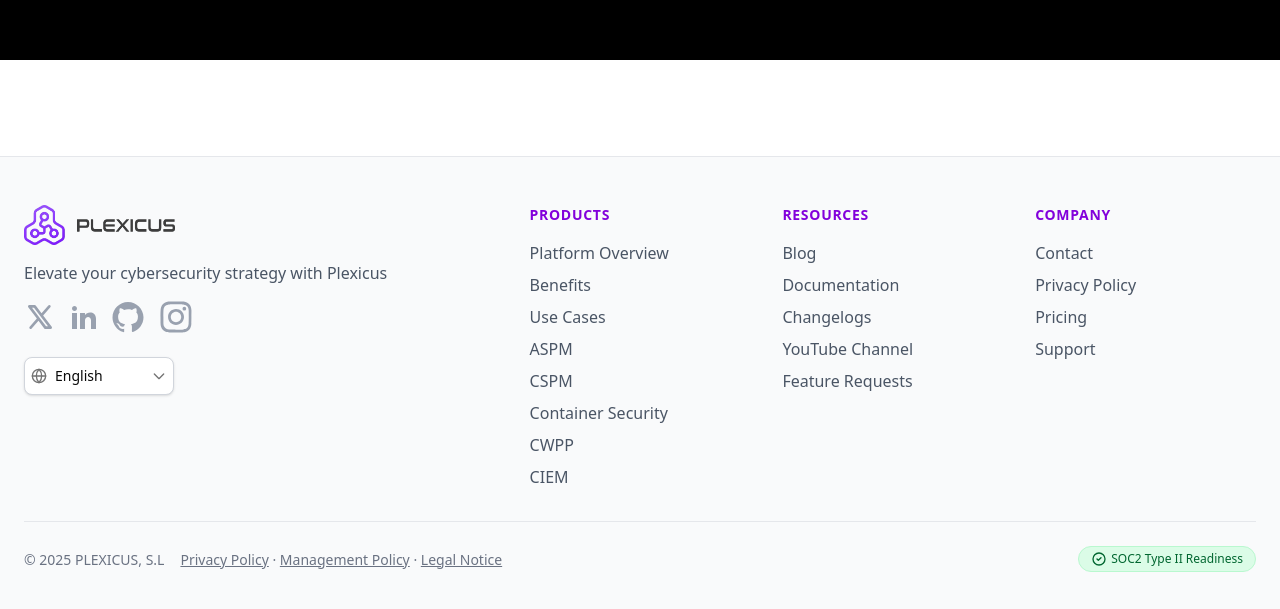
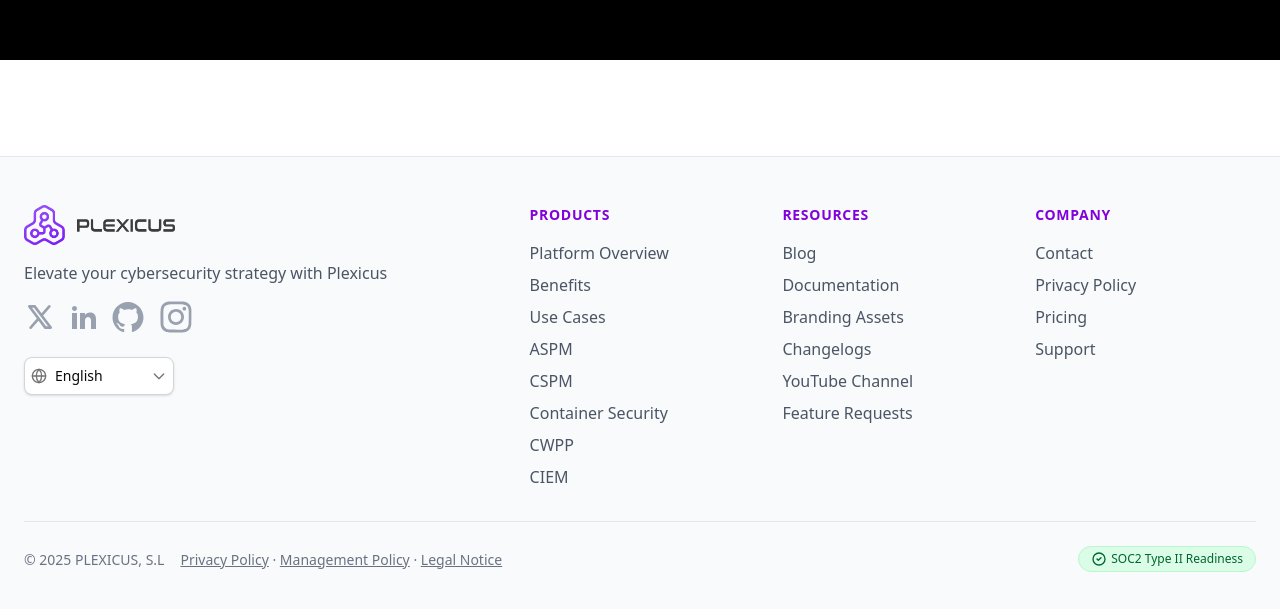
Before and after one commit to prasetya12/shared-ui, a React (Vite) app: page / in a window 1280 px wide. Shown: the part 740-1349 px from the top of the page. Built offline with nearby package versions, Linux system fonts and the light colour scheme.

Commit message:
feat:add link branding assets

```diff
--- a/src/components/Footer.tsx
+++ b/src/components/Footer.tsx
@@ -9,11 +9,12 @@ import { API_URL_WEB, API_URL_BLOG } from '../contants/SiteUrl';
 interface FooterProps {
   lang: string,
   fullSiteUrl?: string,
-  fullBlogUrl?: string
+  fullBlogUrl?: string,
+  showLanguageSelector?: boolean
 }
 
 
-export function FooterPlexicus({ lang: currentLang, fullSiteUrl = 'http://localhost:8000', fullBlogUrl = 'http://localhost:9000' }: FooterProps) {
+export function FooterPlexicus({ lang: currentLang, fullSiteUrl = 'http://localhost:8000', fullBlogUrl = 'http://localhost:9000', showLanguageSelector = true }: FooterProps) {
   const [lang, setLang] = useState("/");
   const { t, i18n } = useTranslation();
   useEffect(() => {
@@ -31,7 +32,7 @@ export function FooterPlexicus({ lang: currentLang, fullSiteUrl = 'http://localh
     {
       alt: t('footer.social_media.twitter'),
       link: "https://x.com/plexicus_ai/",
-      icon: <svg xmlns="http://www.w3.org/2000/svg" width="32" height="32" viewBox="0 0 24 24"><g fill="none" fill-rule="evenodd"><path d="m12.594 23.258l-.012.002l-.071.035l-.02.004l-.014-.004l-.071-.036q-.016-.004-.024.006l-.004.01l-.017.428l.005.02l.01.013l.104.074l.015.004l.012-.004l.104-.074l.012-.016l.004-.017l-.017-.427q-.004-.016-.016-.018m.264-.113l-.014.002l-.184.093l-.01.01l-.003.011l.018.43l.005.012l.008.008l.201.092q.019.005.029-.008l.004-.014l-.034-.614q-.005-.019-.02-.022m-.715.002a.02.02 0 0 0-.027.006l-.006.014l-.034.614q.001.018.017.024l.015-.002l.201-.093l.01-.008l.003-.011l.018-.43l-.003-.012l-.01-.01z"/><path fill="currentColor" d="M19.753 4.659a1 1 0 0 0-1.506-1.317l-5.11 5.84L8.8 3.4A1 1 0 0 0 8 3H4a1 1 0 0 0-.8 1.6l6.437 8.582l-5.39 6.16a1 1 0 0 0 1.506 1.317l5.11-5.841L15.2 20.6a1 1 0 0 0 .8.4h4a1 1 0 0 0 .8-1.6l-6.437-8.582l5.39-6.16ZM16.5 19L6 5h1.5L18 19z"/></g></svg>
+      icon: <svg xmlns="http://www.w3.org/2000/svg" width="32" height="32" viewBox="0 0 24 24"><g fill="none" fill-rule="evenodd"><path d="m12.594 23.258l-.012.002l-.071.035l-.02.004l-.014-.004l-.071-.036q-.016-.004-.024.006l-.004.01l-.017.428l.005.02l.01.013l.104.074l.015.004l.012-.004l.104-.074l.012-.016l.004-.017l-.017-.427q-.004-.016-.016-.018m.264-.113l-.014.002l-.184.093l-.01.01l-.003.011l.018.43l.005.012l.008.008l.201.092q.019.005.029-.008l.004-.014l-.034-.614q-.005-.019-.02-.022m-.715.002a.02.02 0 0 0-.027.006l-.006.014l-.034.614q.001.018.017.024l.015-.002l.201-.093l.01-.008l.003-.011l.018-.43l-.003-.012l-.01-.01z" /><path fill="currentColor" d="M19.753 4.659a1 1 0 0 0-1.506-1.317l-5.11 5.84L8.8 3.4A1 1 0 0 0 8 3H4a1 1 0 0 0-.8 1.6l6.437 8.582l-5.39 6.16a1 1 0 0 0 1.506 1.317l5.11-5.841L15.2 20.6a1 1 0 0 0 .8.4h4a1 1 0 0 0 .8-1.6l-6.437-8.582l5.39-6.16ZM16.5 19L6 5h1.5L18 19z" /></g></svg>
     },
     {
       alt: t('footer.social_media.linkedin'),
@@ -47,12 +48,12 @@ export function FooterPlexicus({ lang: currentLang, fullSiteUrl = 'http://localh
     {
       alt: t('footer.social_media.github'),
       link: "https://github.com/apps/plexicus",
-      icon: <svg xmlns="http://www.w3.org/2000/svg" width="32" height="32" viewBox="0 0 64 64"><path fill="currentColor" d="M32 1.8c-17 0-31 13.8-31 31C1 46.4 9.9 58 22.3 62.2c1.6.3 2.1-.7 2.1-1.4s0-2.7-.1-5.4c-8.6 2-10.4-4.2-10.4-4.2c-1.4-3.5-3.5-4.5-3.5-4.5c-2.8-2 .1-2 .1-2c3.1.1 4.8 3.2 4.8 3.2c2.7 4.8 7.3 3.4 9 2.5c.3-2 1.1-3.4 2-4.2c-6.8-.7-14.1-3.4-14.1-15.2c0-3.4 1.3-6.1 3.2-8.2c-.3-.7-1.4-3.9.3-8.2c0 0 2.7-.8 8.6 3.2c2.5-.7 5.1-1.1 7.8-1.1s5.4.3 7.8 1.1c5.9-3.9 8.5-3.2 8.5-3.2c1.7 4.2.7 7.5.3 8.2c2 2.1 3.2 4.9 3.2 8.2c0 11.8-7.3 14.5-14.1 15.2c1.1 1 2.1 3 2.1 5.8c0 4.2-.1 7.5-.1 8.5c0 .8.6 1.7 2.1 1.4C54.1 57.8 63 46.3 63 32.6c-.1-17-14-30.8-31-30.8"/></svg>
+      icon: <svg xmlns="http://www.w3.org/2000/svg" width="32" height="32" viewBox="0 0 64 64"><path fill="currentColor" d="M32 1.8c-17 0-31 13.8-31 31C1 46.4 9.9 58 22.3 62.2c1.6.3 2.1-.7 2.1-1.4s0-2.7-.1-5.4c-8.6 2-10.4-4.2-10.4-4.2c-1.4-3.5-3.5-4.5-3.5-4.5c-2.8-2 .1-2 .1-2c3.1.1 4.8 3.2 4.8 3.2c2.7 4.8 7.3 3.4 9 2.5c.3-2 1.1-3.4 2-4.2c-6.8-.7-14.1-3.4-14.1-15.2c0-3.4 1.3-6.1 3.2-8.2c-.3-.7-1.4-3.9.3-8.2c0 0 2.7-.8 8.6 3.2c2.5-.7 5.1-1.1 7.8-1.1s5.4.3 7.8 1.1c5.9-3.9 8.5-3.2 8.5-3.2c1.7 4.2.7 7.5.3 8.2c2 2.1 3.2 4.9 3.2 8.2c0 11.8-7.3 14.5-14.1 15.2c1.1 1 2.1 3 2.1 5.8c0 4.2-.1 7.5-.1 8.5c0 .8.6 1.7 2.1 1.4C54.1 57.8 63 46.3 63 32.6c-.1-17-14-30.8-31-30.8" /></svg>
     },
     {
       alt: t('footer.social_media.instagram'),
       link: "https://www.instagram.com/plexicus_ai/",
-      icon: <svg xmlns="http://www.w3.org/2000/svg" width="32" height="32" viewBox="0 0 64 64"><path fill="currentColor" d="M62.9 19.2c-.1-3.2-.7-5.5-1.4-7.6S59.7 7.8 58 6.1s-3.4-2.7-5.4-3.5s-4.2-1.3-7.6-1.4C41.5 1 40.5 1 32 1s-9.4 0-12.8.1s-5.5.7-7.6 1.4s-3.8 1.9-5.5 3.6s-2.8 3.4-3.5 5.5c-.8 2-1.3 4.2-1.4 7.6S1 23.5 1 32s0 9.4.1 12.8s.7 5.5 1.4 7.6s1.8 3.8 3.5 5.5s3.5 2.8 5.5 3.5s4.2 1.3 7.6 1.4c3.4.2 4.3.2 12.8.2s9.4 0 12.8-.1s5.5-.7 7.6-1.4s3.8-1.8 5.5-3.5s2.8-3.5 3.5-5.5s1.3-4.2 1.4-7.6c.1-3.2.1-4.2.1-12.7s.2-9.6.1-13m-5.6 25.3c-.1 3-.7 4.6-1.1 5.8c-.6 1.4-1.3 2.5-2.4 3.5c-1.1 1.1-2.1 1.7-3.5 2.4c-1.1.4-2.7 1-5.8 1.1H32.1c-8.2 0-9.3 0-12.5-.1c-3-.1-4.6-.7-5.8-1.1c-1.4-.6-2.5-1.3-3.5-2.4c-1.1-1.1-1.7-2.1-2.4-3.5c-.4-1.1-1-2.7-1.1-5.8V32c0-8.3 0-9.3.1-12.5c.1-3 .7-4.6 1.1-5.8c.6-1.4 1.3-2.5 2.3-3.5c1.1-1.1 2.1-1.7 3.5-2.3c1.1-.4 2.7-1 5.8-1.1c3.2-.1 4.2-.1 12.5-.1s9.3 0 12.5.1c3 .1 4.6.7 5.8 1.1c1.4.6 2.5 1.3 3.5 2.3c1.1 1.1 1.7 2.1 2.4 3.5c.4 1.1 1 2.7 1.1 5.8c.1 3.2.1 4.2.1 12.5s-.1 9.3-.2 12.5"/><path fill="currentColor" d="M32 16.1c-8.9 0-15.9 7.2-15.9 15.9c0 8.9 7.2 15.9 15.9 15.9s16-7 16-15.9s-7.1-15.9-16-15.9m0 26.3c-5.8 0-10.4-4.7-10.4-10.4S26.3 21.6 32 21.6c5.8 0 10.4 4.6 10.4 10.4S37.8 42.4 32 42.4"/><circle cx="48.7" cy="15.4" r="3.7" fill="currentColor"/></svg>
+      icon: <svg xmlns="http://www.w3.org/2000/svg" width="32" height="32" viewBox="0 0 64 64"><path fill="currentColor" d="M62.9 19.2c-.1-3.2-.7-5.5-1.4-7.6S59.7 7.8 58 6.1s-3.4-2.7-5.4-3.5s-4.2-1.3-7.6-1.4C41.5 1 40.5 1 32 1s-9.4 0-12.8.1s-5.5.7-7.6 1.4s-3.8 1.9-5.5 3.6s-2.8 3.4-3.5 5.5c-.8 2-1.3 4.2-1.4 7.6S1 23.5 1 32s0 9.4.1 12.8s.7 5.5 1.4 7.6s1.8 3.8 3.5 5.5s3.5 2.8 5.5 3.5s4.2 1.3 7.6 1.4c3.4.2 4.3.2 12.8.2s9.4 0 12.8-.1s5.5-.7 7.6-1.4s3.8-1.8 5.5-3.5s2.8-3.5 3.5-5.5s1.3-4.2 1.4-7.6c.1-3.2.1-4.2.1-12.7s.2-9.6.1-13m-5.6 25.3c-.1 3-.7 4.6-1.1 5.8c-.6 1.4-1.3 2.5-2.4 3.5c-1.1 1.1-2.1 1.7-3.5 2.4c-1.1.4-2.7 1-5.8 1.1H32.1c-8.2 0-9.3 0-12.5-.1c-3-.1-4.6-.7-5.8-1.1c-1.4-.6-2.5-1.3-3.5-2.4c-1.1-1.1-1.7-2.1-2.4-3.5c-.4-1.1-1-2.7-1.1-5.8V32c0-8.3 0-9.3.1-12.5c.1-3 .7-4.6 1.1-5.8c.6-1.4 1.3-2.5 2.3-3.5c1.1-1.1 2.1-1.7 3.5-2.3c1.1-.4 2.7-1 5.8-1.1c3.2-.1 4.2-.1 12.5-.1s9.3 0 12.5.1c3 .1 4.6.7 5.8 1.1c1.4.6 2.5 1.3 3.5 2.3c1.1 1.1 1.7 2.1 2.4 3.5c.4 1.1 1 2.7 1.1 5.8c.1 3.2.1 4.2.1 12.5s-.1 9.3-.2 12.5" /><path fill="currentColor" d="M32 16.1c-8.9 0-15.9 7.2-15.9 15.9c0 8.9 7.2 15.9 15.9 15.9s16-7 16-15.9s-7.1-15.9-16-15.9m0 26.3c-5.8 0-10.4-4.7-10.4-10.4S26.3 21.6 32 21.6c5.8 0 10.4 4.6 10.4 10.4S37.8 42.4 32 42.4" /><circle cx="48.7" cy="15.4" r="3.7" fill="currentColor" /></svg>
     }
   ];
   const footerItems = [
@@ -88,7 +89,7 @@ export function FooterPlexicus({ lang: currentLang, fullSiteUrl = 'http://localh
           text: t('footer.sections.products.links.cwpp')
         },
         {
-          link: `${WEB_URL}${lang}/products/ciem`,
+          link: `${WEB_URL}${lang}products/ciem`,
           text: t('footer.sections.products.links.ciem')
         }
       ]
@@ -103,6 +104,10 @@ export function FooterPlexicus({ lang: currentLang, fullSiteUrl = 'http://localh
         {
           link: 'https://docs.plexicus.com/',
           text: t('footer.sections.resources.links.documentation')
+        },
+        {
+          text: t("nav.resources.branding_assets"),
+          link: `${WEB_URL}${lang}branding-assets`,
         },
         {
           text: t("nav.resources.changelogs"),
@@ -157,9 +162,10 @@ export function FooterPlexicus({ lang: currentLang, fullSiteUrl = 'http://localh
                 </Link>
               ))}
             </div>
-            <div className='mt-6'>
+            {showLanguageSelector && (<div className='mt-6'>
               <SelectLanguage />
-            </div>
+            </div>)}
+
           </div>
 
           {footerItems.map(({ title, items }) => (
--- a/src/components/Navbar.tsx
+++ b/src/components/Navbar.tsx
@@ -726,34 +726,34 @@ export const NavbarPlexicus = ({
             </svg>
           ),
         },
-        // {
-        //   title: t("nav.resources.branding_assets"),
-        //   description: t("nav.resources.branding_assets_desc"),
-        //   href: `${WEB_URL}${lang}resources/branding`,
-        //   icon: (
-        //     <svg
-        //       xmlns="http://www.w3.org/2000/svg"
-        //       width="24"
-        //       height="24"
-        //       viewBox="0 0 24 24"
-        //       fill="none"
-        //       stroke="currentColor"
-        //       strokeWidth="2"
-        //       strokeLinecap="round"
-        //       strokeLinejoin="round"
-        //       className="text-primary"
-        //       aria-hidden="true"
-        //     >
-        //       <path d="M12 19c.5 0 1-.1 1.4-.4.8-.4 1.4-1.1 1.6-2 .3-1.4-.5-2.8-1.9-3.2-.3-.1-.6-.1-.9-.1-.5 0-1 .1-1.4.4-.8.4-1.4 1.1-1.6 2-.3 1.4.5 2.8 1.9 3.2.3.1.6.1.9.1z" />
-        //       <path d="m14.5 12.5 2.7-2.7c1.2-1.2 1.8-2.7 1.8-4.3 0-3.1-2.5-5.5-5.5-5.5-1.6 0-3.1.6-4.3 1.8L6.5 4.5" />
-        //       <path d="m4.5 6.5 2.7-2.7c.3-.3.6-.4 1-.4.8 0 1.5.7 1.5 0 .4-.1.7-.4 1 0L6.5 8.5" />
-        //       <path d="m3.5 13.5 5-5" />
-        //       <path d="m5 19 5-5" />
-        //       <path d="m17.5 6.5-5 5" />
-        //       <path d="m16 17-5-5" />
-        //     </svg>
-        //   ),
-        // },
+        {
+          title: t("nav.resources.branding_assets"),
+          description: t("nav.resources.branding_assets_desc"),
+          href: `${WEB_URL}${lang}branding-assets`,
+          icon: (
+            <svg
+              xmlns="http://www.w3.org/2000/svg"
+              width="24"
+              height="24"
+              viewBox="0 0 24 24"
+              fill="none"
+              stroke="currentColor"
+              strokeWidth="2"
+              strokeLinecap="round"
+              strokeLinejoin="round"
+              className="text-primary"
+              aria-hidden="true"
+            >
+              <path d="M12 19c.5 0 1-.1 1.4-.4.8-.4 1.4-1.1 1.6-2 .3-1.4-.5-2.8-1.9-3.2-.3-.1-.6-.1-.9-.1-.5 0-1 .1-1.4.4-.8.4-1.4 1.1-1.6 2-.3 1.4.5 2.8 1.9 3.2.3.1.6.1.9.1z" />
+              <path d="m14.5 12.5 2.7-2.7c1.2-1.2 1.8-2.7 1.8-4.3 0-3.1-2.5-5.5-5.5-5.5-1.6 0-3.1.6-4.3 1.8L6.5 4.5" />
+              <path d="m4.5 6.5 2.7-2.7c.3-.3.6-.4 1-.4.8 0 1.5.7 1.5 0 .4-.1.7-.4 1 0L6.5 8.5" />
+              <path d="m3.5 13.5 5-5" />
+              <path d="m5 19 5-5" />
+              <path d="m17.5 6.5-5 5" />
+              <path d="m16 17-5-5" />
+            </svg>
+          ),
+        },
         {
           title: t("nav.resources.changelogs"),
           description: t("nav.resources.changelogs_desc"),
```
